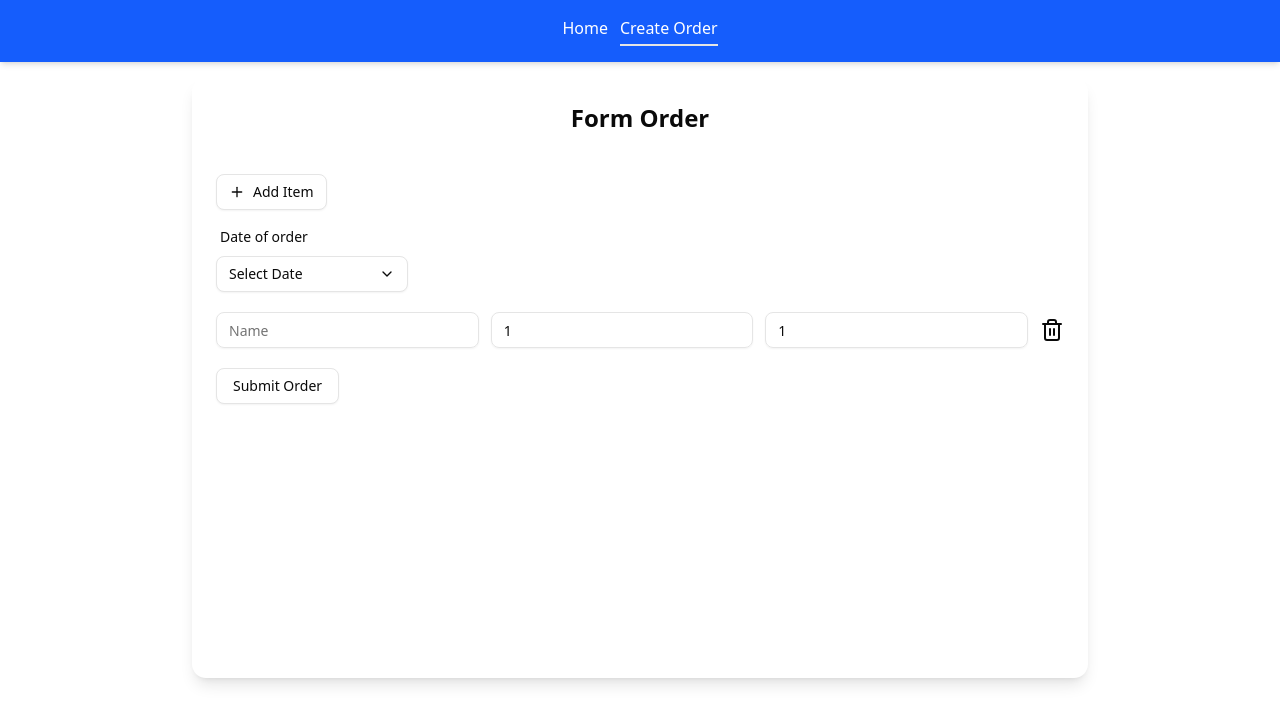
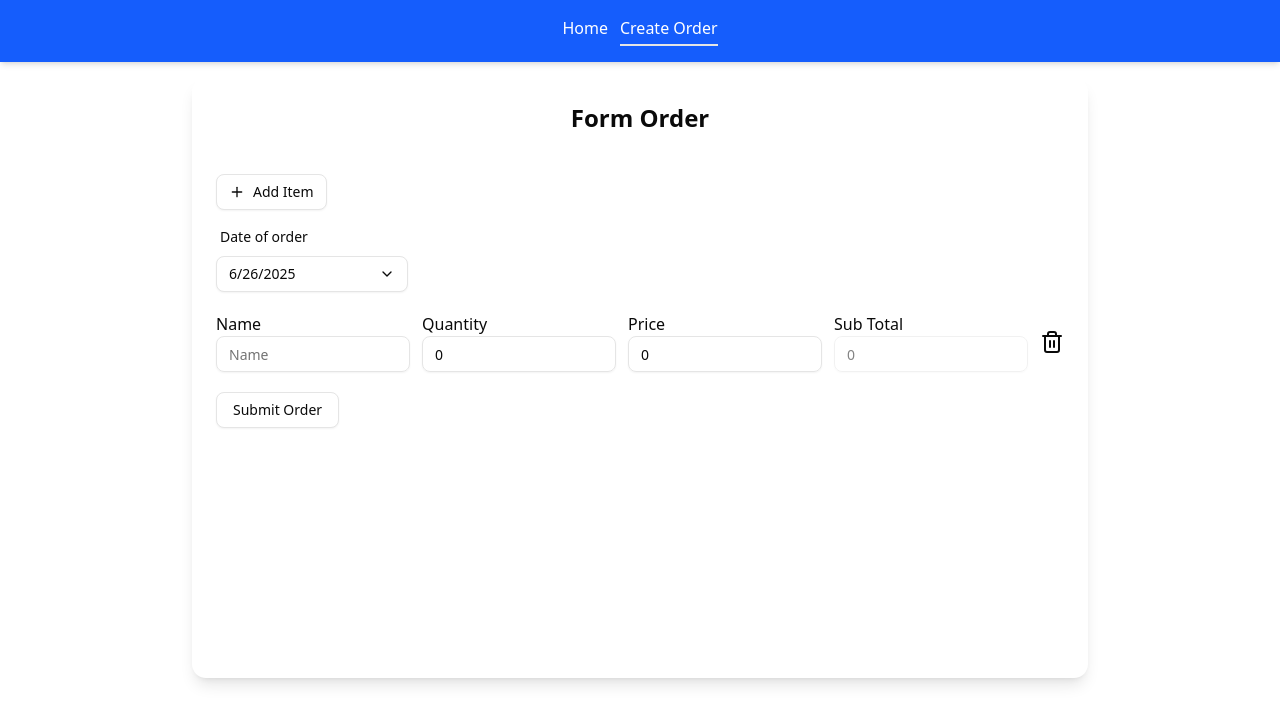
Before and after one commit to mfurqaann/order-apps, a React (Vite) app: page /create in a window 1280 px wide. Shown: the top 724 px of the page. Built offline with nearby package versions, Linux system fonts and the light colour scheme.

Commit message:
refactor(orderapps): add sub total field in orderForm

```diff
--- a/src/features/OrderForm.jsx
+++ b/src/features/OrderForm.jsx
@@ -39,8 +39,10 @@ const OrderForm = ({
               return (
                 <div className="flex gap-3 mt-5" key={index}>
                   <div className="w-full">
+                    <label htmlFor="name">Name</label>
                     <Input
                       type="text"
+                      id="name"
                       name="name"
                       value={item.name}
                       className="block"
@@ -50,14 +52,14 @@ const OrderForm = ({
                       }
                     />
                     {item.error?.name && (
-                      <p className="text-red-400 font-medium">
-                        {item.error?.name}
-                      </p>
+                      <p className="text-red-400 text-xs">{item.error?.name}</p>
                     )}
                   </div>
                   <div className="w-full">
+                    <label htmlFor="qty">Quantity</label>
                     <Input
                       type="number"
+                      id="qty"
                       name="qty"
                       value={item.qty}
                       placeholder="qty"
@@ -71,14 +73,14 @@ const OrderForm = ({
                     />
 
                     {item.error?.qty && (
-                      <p className="text-red-400 font-medium">
-                        {item.error?.qty}
-                      </p>
+                      <p className="text-red-400 text-xs">{item.error?.qty}</p>
                     )}
                   </div>
                   <div className="w-full">
+                    <label htmlFor="price">Price</label>
                     <Input
                       type="text"
+                      id="price"
                       name="price"
                       value={item.price}
                       placeholder="price"
@@ -91,10 +93,22 @@ const OrderForm = ({
                       }
                     />
                     {item.error?.price && (
-                      <p className="text-red-400 font-medium">
+                      <p className="text-red-400 text-xs">
                         {item.error?.price}
                       </p>
                     )}
+                  </div>
+
+                  <div className="w-full">
+                    <label htmlFor="price">Sub Total</label>
+                    <Input
+                      type="text"
+                      id="subTotal"
+                      name="subTotal"
+                      disabled
+                      value={item.price * item.qty}
+                      placeholder="subTotal"
+                    />
                   </div>
 
                   <button
--- a/src/pages/Create.jsx
+++ b/src/pages/Create.jsx
@@ -5,6 +5,15 @@ import OrderForm from "../features/OrderForm";
 const Create = () => {
   const [orders, setOrders] = useState([]);
   const [isSuccessOrder, setIsSuccessOrder] = useState(false);
+
+  function getNextOrderId(orders, prefix = "TRANS") {
+    const max = orders.reduce((max, order) => {
+      const number = parseInt(order.orderId.match(/\d+$/)?.[0] || "0", 10);
+      return number > max ? number : max;
+    }, 0);
+
+    return `${prefix}-${max + 1}`;
+  }
 
   useEffect(() => {
     const savedOrders = sessionStorage.getItem("orders");
@@ -15,13 +24,13 @@ const Create = () => {
 
   const initialFormState = {
     orderId: "",
-    date: undefined,
+    date: new Date(),
     items: [
       {
         name: "",
-        qty: 1,
-        price: 1,
-        total: 1,
+        qty: 0,
+        price: 0,
+        total: 0,
         error: {},
       },
     ],
@@ -102,7 +111,10 @@ const Create = () => {
     e.preventDefault();
     const validated = validation();
     if (validated.isValid) {
-      const newOrders = { ...validated.updatedFormData, orderId: uuidv4() };
+      const newOrders = {
+        ...validated.updatedFormData,
+        orderId: getNextOrderId(orders),
+      };
       addOrder(newOrders);
       setIsSuccessOrder(true);
       setFormData(initialFormState);
```
